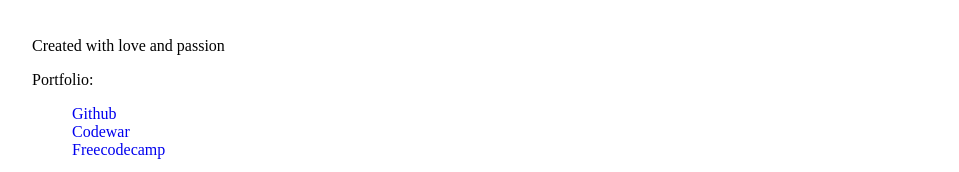
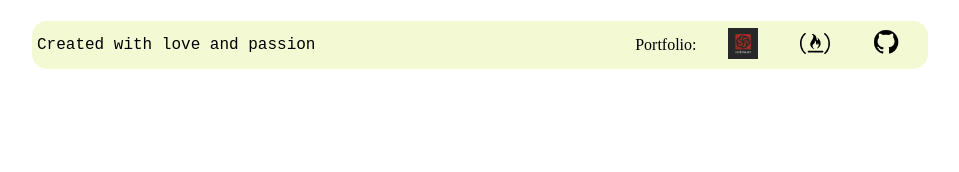
Before and after one commit to m-tournelle/founders-and-coders, a plain HTML site: page index.html in a window 1280 px wide. Shown: the part 1479-1651 px from the top of the page, without its empty margins (160-1119 px from the left). After the commit the page ends 1556 px from the top, so only its background shows below. Drawn offline with Linux system fonts and the light colour scheme.

Commit message:
Edit footer
- link to gitHub, codewars, freecodecamp
- design

```diff
--- a/index.html
+++ b/index.html
@@ -85,16 +85,13 @@
         </section>
     </body>
 
-
     <footer>
-        <p>Created with love and passion</p>
-        <div id=contact>
-            <p>Portfolio:</p>
-            <ul id=contact-link>
-                <li><a href=https://github.com/m-tournelle/founders-and-coders> Github </a></li>
-                <li><a href=https://www.codewars.com/users/m-tournelle> Codewar</a></li>
-                <li><a href=https://www.freecodecamp.org/fcc636985a4-1f4a-4d48-b14b-8f7e3952dd1c> Freecodecamp</a></li>
-            </ul>
+        <div id="signature">Created with love and passion</div>
+        <div id="portfolio" >Portfolio:</div>
+        <div id="contact-link">
+            <div id="codewars"><a href=https://www.codewars.com/users/m-tournelle> <img src="image/codewars-logo.png"></a> </div>
+            <div id="freecodecamp"><a href=https://www.freecodecamp.org/fcc636985a4-1f4a-4d48-b14b-8f7e3952dd1c><img src="image/free-code-camp-logo.svg"></a></div>
+            <div id="github"><a href=https://github.com/m-tournelle/founders-and-coders><img src="image/github-logo.png"></a></div>
         </div>
     </footer>
 
--- a/style.css
+++ b/style.css
@@ -69,9 +69,10 @@ a:link {
     cursor: pointer;
   }
 
-#contact-link {
-    list-style: none;
-}
+
+
+
+
 /*
     Section
 */
@@ -180,3 +181,57 @@ section{
     bottom: 4%;
     left: 50%;
 }
+
+
+/*
+    Footer
+*/
+
+footer{
+    display: flex;
+
+    border-radius: 15px;
+    padding: 5px;
+    margin: 15px, 5px, 0px, 5px;
+    background-color: rgb(243, 250, 211);
+
+}
+#signature {
+    flex: 5;
+    font-family: "Courier New", Courier, monospace;
+    align-items: center;
+    margin: auto;
+}
+
+#portfolio{
+    flex: 1;
+    margin: 5px;
+    padding: 5px;
+    text-align: right;
+}
+
+#contact-link{
+    flex: 2;
+    display: flex;
+    width: 20%;
+    margin: auto;
+}
+
+#contact-link img{
+    min-width: 20px;
+    max-width: 30px;
+    height: auto;
+    justify-content: flex-end;
+    align-items: center;
+
+}
+
+#codewars{
+    margin: auto;
+}
+#freecodecamp{
+    margin: auto;
+}
+#github{
+    margin: auto;
+}
```
Also changed, not shown: image/codewars-logo.png (added), image/free-code-camp-logo.svg (added), image/github-logo.png (added).
